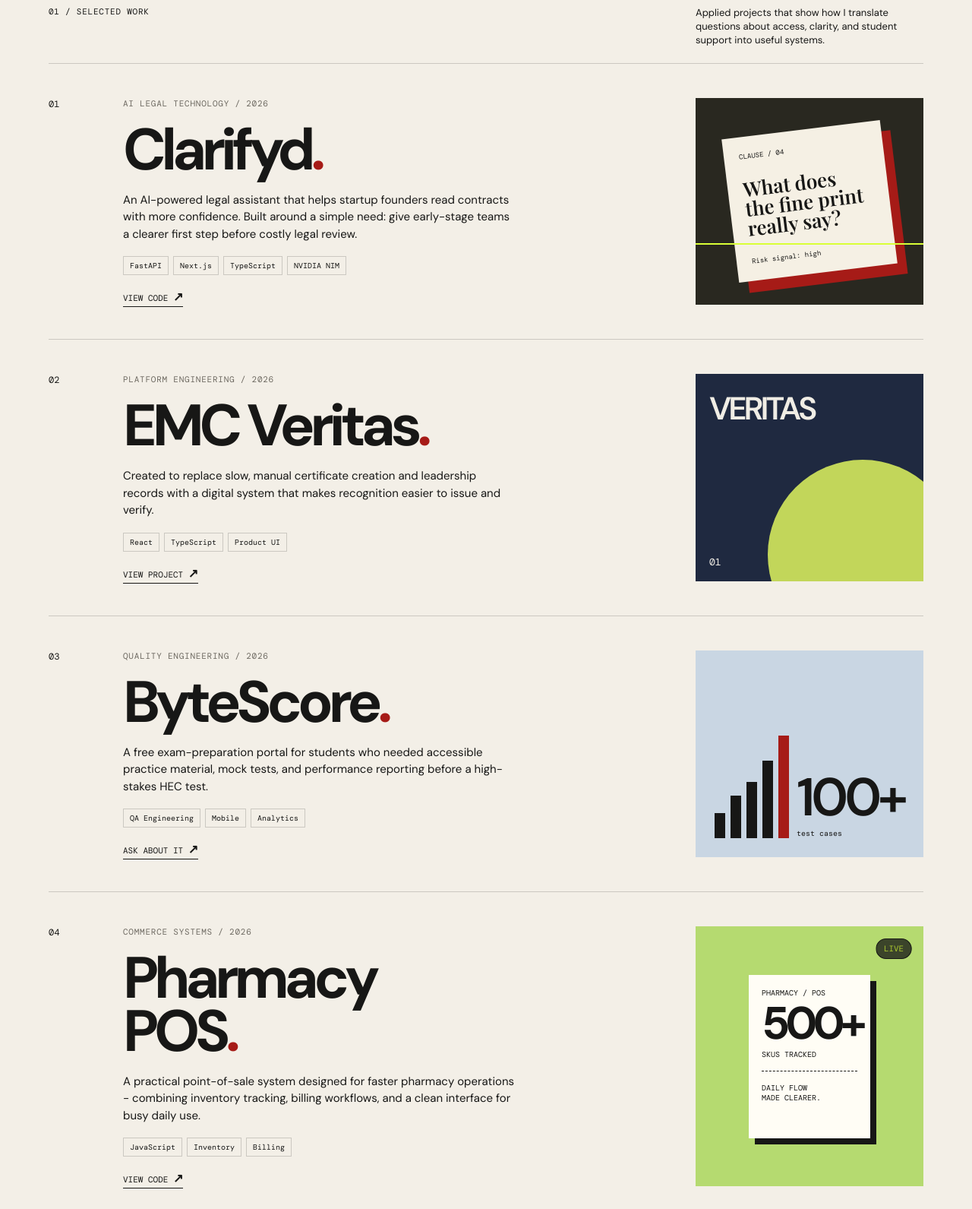
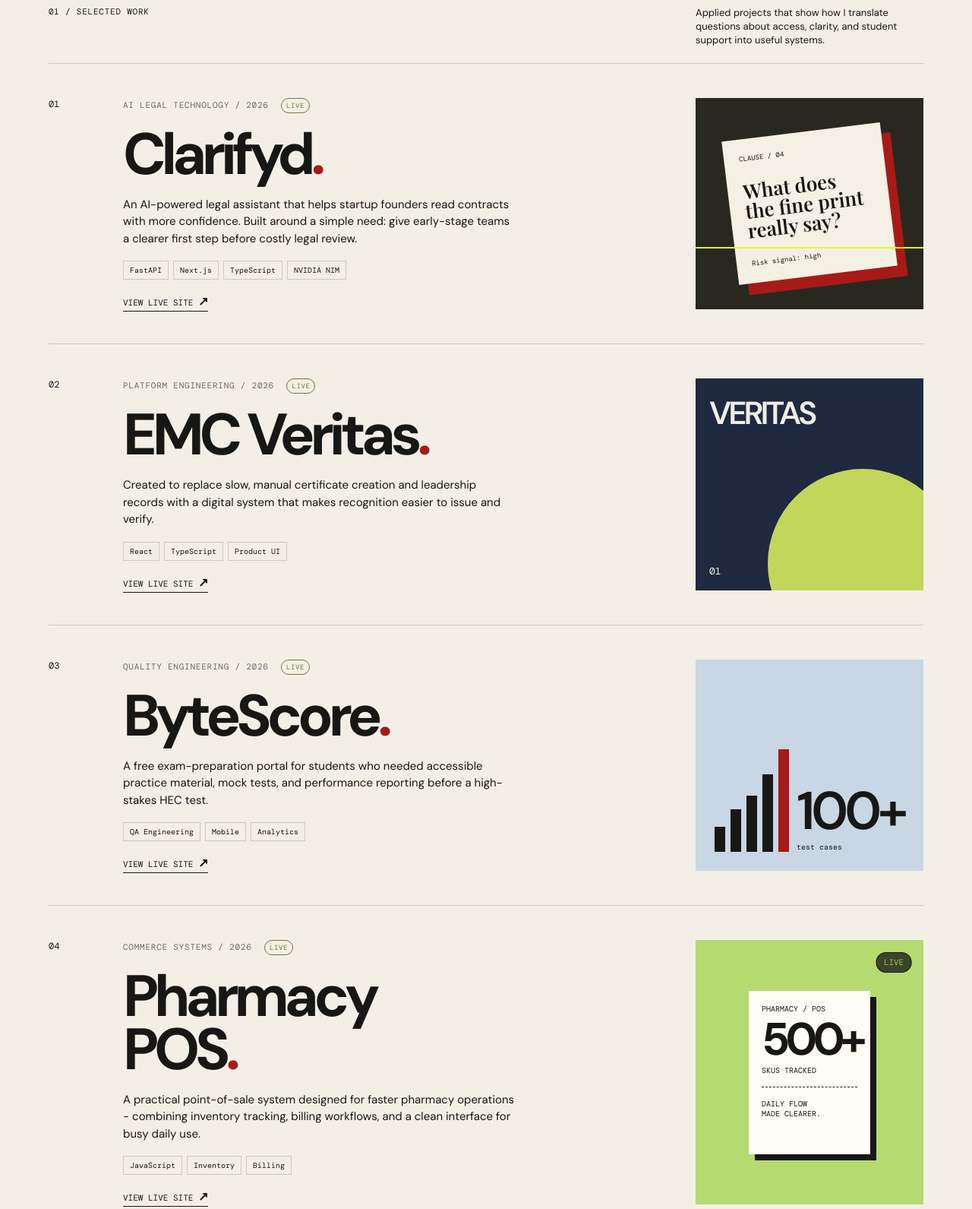
Before and after one commit to ahmadarshad0911/ahmad-arshad-portfolio, a plain HTML site: page index.html in a window 1280 px wide. Shown: the part 1020-2611 px from the top of the page at 76% size. Drawn offline with nearby package versions, Linux system fonts and the light colour scheme; a web font is replaced by a local one.

Commit message:
Link portfolio projects to live deployments

```diff
--- a/academic-focus.css
+++ b/academic-focus.css
@@ -2,5 +2,6 @@
 main{display:flex;flex-direction:column}
 .hero{order:1}.marquee{order:2}.work{order:3}.research{order:4}.education{order:5}.experience{order:6}.community{order:7}.stack{order:8}.about{order:9}.cv-section{order:10}.contact{order:11}
 .cv-options{grid-template-columns:minmax(0,760px)}
+.live-badge{display:inline-block;margin-left:9px;padding:3px 6px;border:1px solid currentColor;border-radius:99px;color:#697d38;font:9px var(--mono);letter-spacing:.07em;vertical-align:middle}
 .contact-copy{max-width:510px;margin:-2vw 0 3vw;font-size:17px;line-height:1.5}
 @media(max-width:700px){.contact-copy{margin:-4vw 0 9vw;font-size:16px}}
--- a/index.html
+++ b/index.html
@@ -45,27 +45,27 @@
         <article class="project project-featured" data-project="clarifyd">
           <div class="project-number">01</div>
           <div class="project-body">
-            <p class="project-kind">AI Legal Technology / 2026</p>
+            <p class="project-kind">AI Legal Technology / 2026 <span class="live-badge">Live</span></p>
             <h2>Clarifyd<span>.</span></h2>
             <p class="project-copy">An AI-powered legal assistant that helps startup founders read contracts with more confidence. Built around a simple need: give early-stage teams a clearer first step before costly legal review.</p>
             <div class="tags"><span>FastAPI</span><span>Next.js</span><span>TypeScript</span><span>NVIDIA NIM</span></div>
-            <a href="https://github.com/ahmadarshad0911/-Clarifyd-AI-Startup-Legal-Assistant-" target="_blank" rel="noreferrer">View code <b>↗</b></a>
+            <a href="https://clarifyd-ai-startup-legal-assistant.vercel.app/" target="_blank" rel="noreferrer">View live site <b>↗</b></a>
           </div>
           <div class="project-art legal-art"><div class="paper"><small>CLAUSE / 04</small><strong>What does<br />the fine print<br />really say?</strong><span>Risk signal: high</span></div><div class="scan-line"></div></div>
         </article>
         <article class="project" data-project="emc">
           <div class="project-number">02</div>
-          <div class="project-body"><p class="project-kind">Platform Engineering / 2026</p><h2>EMC Veritas<span>.</span></h2><p class="project-copy">Created to replace slow, manual certificate creation and leadership records with a digital system that makes recognition easier to issue and verify.</p><div class="tags"><span>React</span><span>TypeScript</span><span>Product UI</span></div><a href="https://github.com/HaiderNaqvi-5/EMC-Veritas" target="_blank" rel="noreferrer">View project <b>↗</b></a></div>
+          <div class="project-body"><p class="project-kind">Platform Engineering / 2026 <span class="live-badge">Live</span></p><h2>EMC Veritas<span>.</span></h2><p class="project-copy">Created to replace slow, manual certificate creation and leadership records with a digital system that makes recognition easier to issue and verify.</p><div class="tags"><span>React</span><span>TypeScript</span><span>Product UI</span></div><a href="https://emc-veritas.pages.dev/" target="_blank" rel="noreferrer">View live site <b>↗</b></a></div>
           <div class="project-art emc-art"><span>VERITAS</span><div></div><i>01</i></div>
         </article>
         <article class="project" data-project="bytescore">
           <div class="project-number">03</div>
-          <div class="project-body"><p class="project-kind">Quality Engineering / 2026</p><h2>ByteScore<span>.</span></h2><p class="project-copy">A free exam-preparation portal for students who needed accessible practice material, mock tests, and performance reporting before a high-stakes HEC test.</p><div class="tags"><span>QA Engineering</span><span>Mobile</span><span>Analytics</span></div><a href="#contact">Ask about it <b>↗</b></a></div>
+          <div class="project-body"><p class="project-kind">Quality Engineering / 2026 <span class="live-badge">Live</span></p><h2>ByteScore<span>.</span></h2><p class="project-copy">A free exam-preparation portal for students who needed accessible practice material, mock tests, and performance reporting before a high-stakes HEC test.</p><div class="tags"><span>QA Engineering</span><span>Mobile</span><span>Analytics</span></div><a href="https://www.bytescore.app/" target="_blank" rel="noreferrer">View live site <b>↗</b></a></div>
           <div class="project-art byte-art"><div class="chart"><i></i><i></i><i></i><i></i><i></i></div><span>100+<small>test cases</small></span></div>
         </article>
         <article class="project" data-project="pharmacy">
           <div class="project-number">04</div>
-          <div class="project-body"><p class="project-kind">Commerce Systems / 2026</p><h2>Pharmacy<br />POS<span>.</span></h2><p class="project-copy">A practical point-of-sale system designed for faster pharmacy operations - combining inventory tracking, billing workflows, and a clean interface for busy daily use.</p><div class="tags"><span>JavaScript</span><span>Inventory</span><span>Billing</span></div><a href="https://github.com/ahmadarshad0911/Pharmacy-POS-System-" target="_blank" rel="noreferrer">View code <b>↗</b></a></div>
+          <div class="project-body"><p class="project-kind">Commerce Systems / 2026 <span class="live-badge">Live</span></p><h2>Pharmacy<br />POS<span>.</span></h2><p class="project-copy">A practical point-of-sale system designed for faster pharmacy operations - combining inventory tracking, billing workflows, and a clean interface for busy daily use.</p><div class="tags"><span>JavaScript</span><span>Inventory</span><span>Billing</span></div><a href="https://pharmacy-pos-system-6401cnypn-ahmadarshad0911s-projects.vercel.app/" target="_blank" rel="noreferrer">View live site <b>↗</b></a></div>
           <div class="project-art pos-art"><div class="receipt"><small>PHARMACY / POS</small><b>500+</b><span>SKUs tracked</span><hr /><span>Daily flow<br />made clearer.</span></div><div class="pos-pill">LIVE</div></div>
         </article>
       </section>
```
